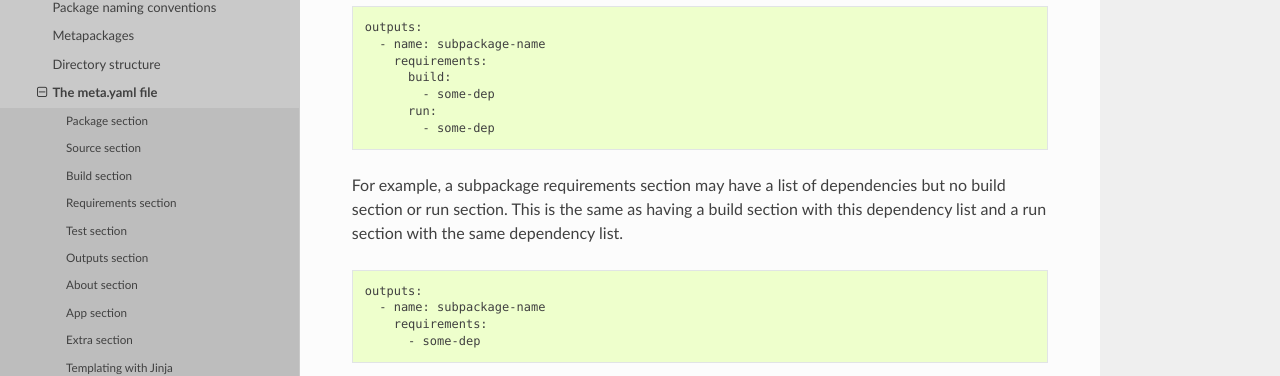
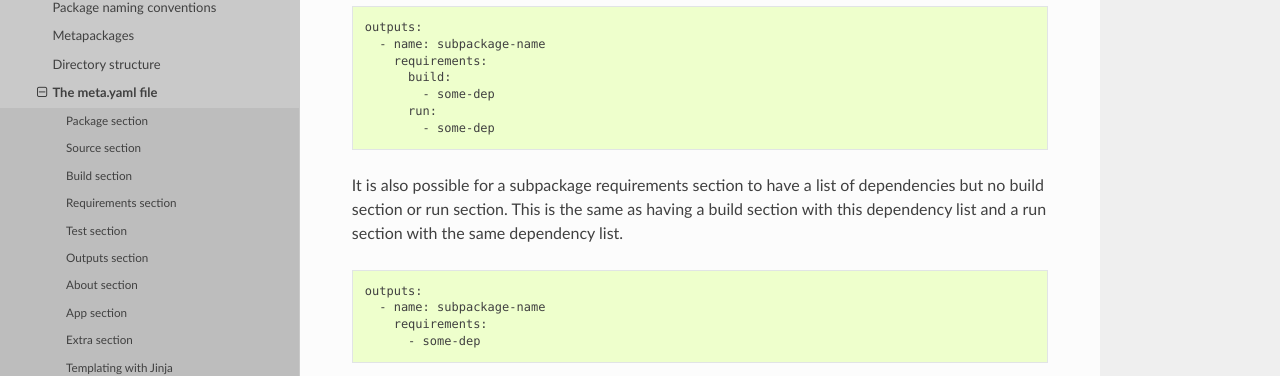
Before and after one commit to conda/conda-docs, a Sphinx documentation site: the page built from docs/source/building/meta-yaml.rst, in a window 1280 px wide and 900 px high, scrolled down 16712 px. Shown: the part 82-458 px from the top of the window. Built offline with Sphinx 7.4.7 and the Read the Docs theme 2.0.0, drawn with Linux system fonts in a browser that asks for light colours.

Commit message:
no build or run sections as alternative option
no build or run sections as alternative option

```diff
--- a/docs/source/building/meta-yaml.rst
+++ b/docs/source/building/meta-yaml.rst
@@ -806,7 +806,7 @@ explicitly specified.
            - some-dep
 
 
-For example, a subpackage requirements section may have a list of dependencies but no build
+It is also possible for a subpackage requirements section to have a list of dependencies but no build
 section or run section. This is the same as having a build section with this
 dependency list and a run section with the same dependency list.
 
```
